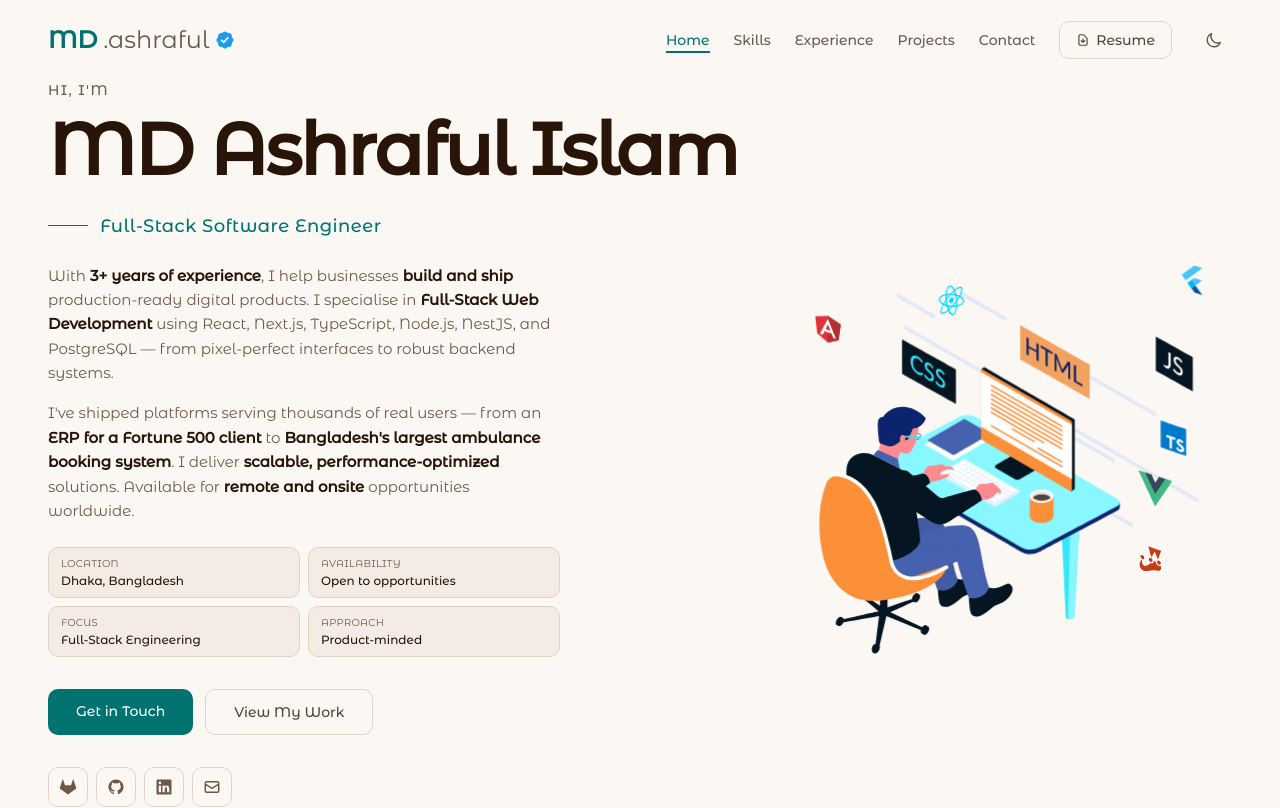
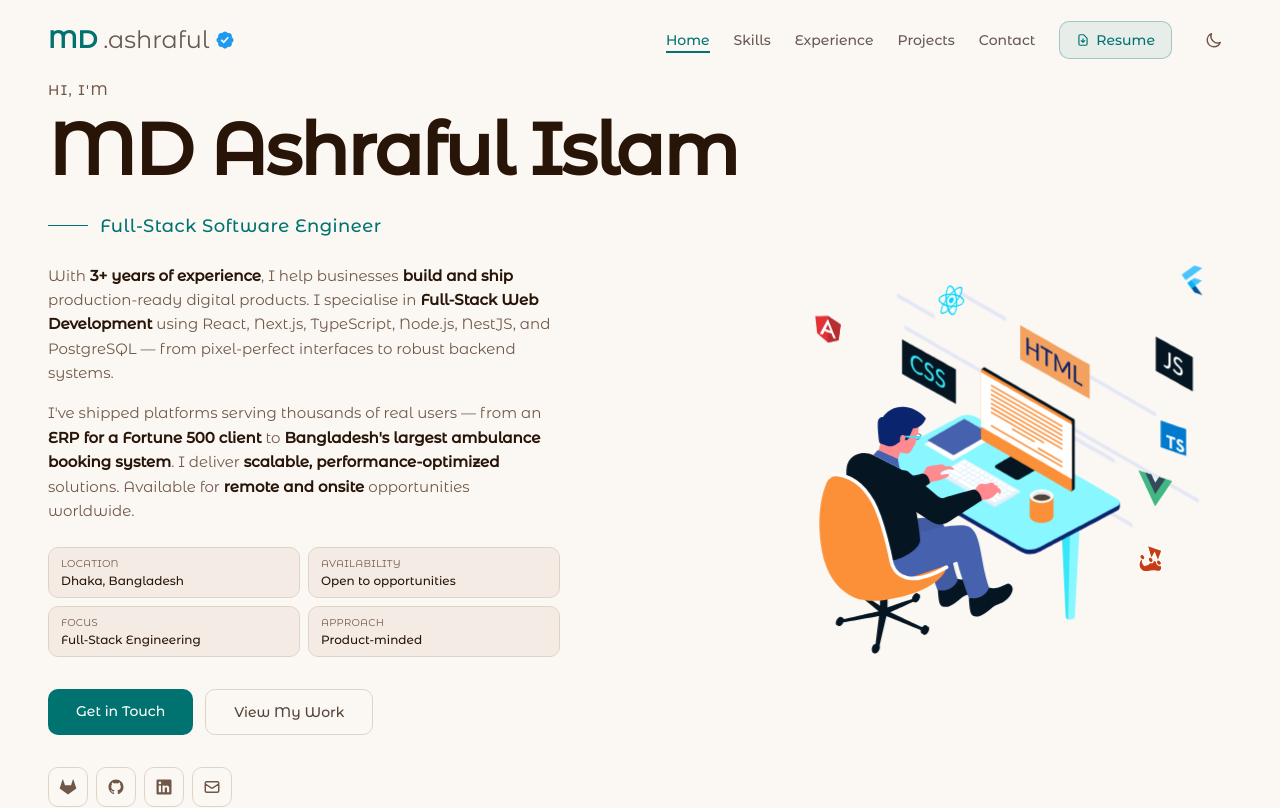
Before and after one commit to Srabon444/portfolio, a Next.js app: page / in a window 1280 px wide. Shown: the top 808 px of the page. Built offline with nearby package versions, Linux system fonts and the light colour scheme.

Commit message:
update: resume view button in mobile view

```diff
--- a/src/components/shared/Navigation.tsx
+++ b/src/components/shared/Navigation.tsx
@@ -112,7 +112,7 @@ export default function Navigation() {
             href="https://drive.google.com/file/d/1YOl-_xifAZeF5UYEbrZux1j4x2q2vcmj/view?usp=drive_link"
             target="_blank"
             rel="noopener noreferrer"
-            className="inline-flex items-center gap-1.5 px-4 py-2 rounded-lg border border-border text-sm font-medium text-foreground/80 hover:text-primary hover:border-primary/40 transition-colors"
+            className="inline-flex items-center gap-1.5 px-4 py-2 rounded-lg border border-primary/30 bg-primary/8 text-sm font-medium text-primary hover:bg-primary/15 hover:border-primary/50 transition-colors"
           >
             <svg className="w-3.5 h-3.5" fill="none" stroke="currentColor" viewBox="0 0 24 24" strokeWidth={2}>
               <path strokeLinecap="round" strokeLinejoin="round" d="M12 10v6m0 0l-3-3m3 3l3-3m2 8H7a2 2 0 01-2-2V5a2 2 0 012-2h5.586a1 1 0 01.707.293l5.414 5.414a1 1 0 01.293.707V19a2 2 0 01-2 2z" />
@@ -171,12 +171,12 @@ export default function Navigation() {
                 href="https://drive.google.com/file/d/1YOl-_xifAZeF5UYEbrZux1j4x2q2vcmj/view?usp=drive_link"
                 target="_blank"
                 rel="noopener noreferrer"
-                className="flex items-center gap-2 px-3 py-2.5 rounded-lg text-sm font-medium text-foreground/70 hover:text-foreground hover:bg-muted transition-colors"
+                className="inline-flex items-center gap-1.5 px-4 py-2 rounded-lg border border-primary/30 bg-primary/8 text-sm font-medium text-primary hover:bg-primary/15 hover:border-primary/50 transition-colors"
               >
-                <svg className="w-4 h-4" fill="none" stroke="currentColor" viewBox="0 0 24 24" strokeWidth={2}>
+                <svg className="w-3.5 h-3.5" fill="none" stroke="currentColor" viewBox="0 0 24 24" strokeWidth={2}>
                   <path strokeLinecap="round" strokeLinejoin="round" d="M12 10v6m0 0l-3-3m3 3l3-3m2 8H7a2 2 0 01-2-2V5a2 2 0 012-2h5.586a1 1 0 01.707.293l5.414 5.414a1 1 0 01.293.707V19a2 2 0 01-2 2z" />
                 </svg>
-                Download Resume
+                Resume
               </a>
             </li>
           </ul>
```
